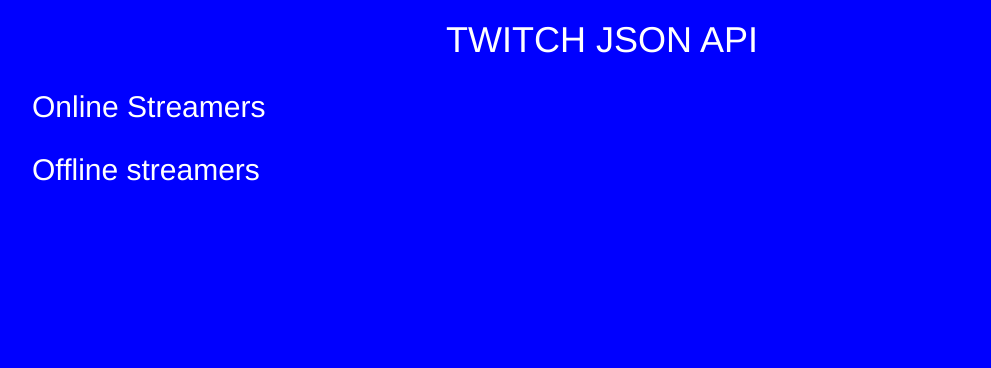
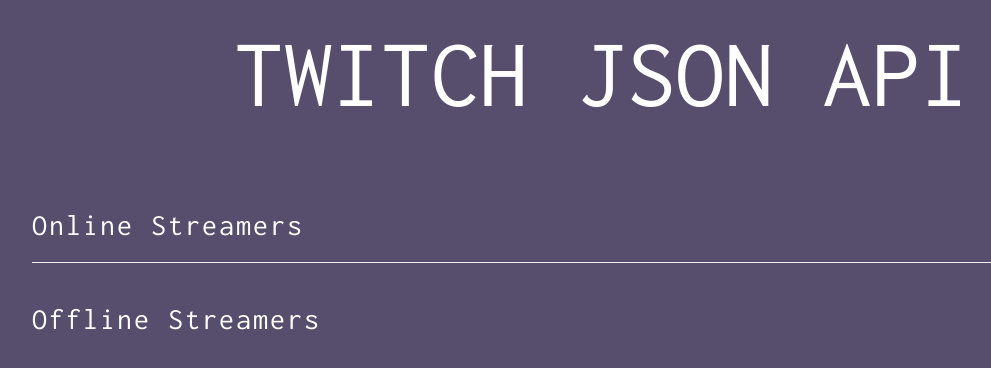
Before and after one commit to fez994/Twitch.tv-JSON-API-, a plain HTML site: page index.html in a window 1280 px wide. Shown: the whole page, without its empty margins (38-1029 px from the left). Drawn offline with nearby package versions, Linux system fonts and the light colour scheme.

Commit message:
Design update

```diff
--- a/css/style.sass
+++ b/css/style.sass
@@ -1,5 +1,5 @@
 body, html
-	background-color: blue!important
+	background-color: #574E6D!important
 	color: white !important
 
 
@@ -10,27 +10,47 @@ img
 	max-height: 80px
 
 
+h1
+	text-transform: uppercase
+	text-align: center
+	font-family: 'Inconsolata', monospace !important
+	font-size: 700% !important
+
+
+h2
+	font-family: 'Inconsolata', monospace !important
+	letter-spacing: 2px
+
+
 .row
 	padding: 5px
 	line-height: 50px
 
 
 .display
-	background-color: green
-
-
+	background-color: #4B586E
+	font-family: 'Inconsolata', monospace
 
 
 .display a
 	color: white
 
 
-h1
-	text-transform: uppercase
-	text-align: center
+.offline-display
+	background-color: #43405D
+	min-width: 100%
+	font-family: 'Inconsolata', monospace
+
+
+#top-container
+	padding-top: 4%
 
 
 
-.offline-display
-	background-color: black
-	min-width: 100%
+#bottom-container
+	padding-bottom: 1%
+
+
+
+a:hover
+	color: white
--- a/index.html
+++ b/index.html
@@ -11,22 +11,27 @@
     <!-- Latest compiled and minified JavaScript -->
     <script src="https://maxcdn.bootstrapcdn.com/bootstrap/3.3.7/js/bootstrap.min.js" integrity="sha384-Tc5IQib027qvyjSMfHjOMaLkfuWVxZxUPnCJA7l2mCWNIpG9mGCD8wGNIcPD7Txa" crossorigin="anonymous"></script>
     <!-- Google Fonts -->
-    <link href="https://fonts.googleapis.com/css?family=Abel" rel="stylesheet">
+    <link href="https://fonts.googleapis.com/css?family=Inconsolata" rel="stylesheet">
 </head>
 <body>
 <!-- Title -->
 <h1>Twitch JSON API</h1>
+
 <!-- online streamers -->
-<div class="container">
+<div class="container" id="top-container">
 <h2>Online Streamers</h2>
+
 	<div class="display">
 
 	</div>
+	<hr>
 </div>
 
+
+
 <!-- offline streamers -->
-<div class="container">
-	<h2>Offline streamers</h2>
+<div class="container" id="bottom-container">
+	<h2>Offline Streamers</h2>
 	<div class="offline-display">
 
 	</div>
--- a/js/index.js
+++ b/js/index.js
@@ -1,6 +1,6 @@
 $(document).ready(function() {
 
-var streamers = ["ESL_SC2", "freecodecamp", "xPeke", "rivalxfactor", "boxbox", "Scarra", "IWillDominate"];
+var streamers = ["ESL_SC2", "freecodecamp", "xPeke", "Doublelift", "boxbox", "Scarra", "IWillDominate", "Gosu"];
 
 $.each(streamers, function(i, val) {
 	var url = "https://wind-bow.gomix.me/twitch-api/streams/" + val + "?callback=?";
```
Also changed, not shown: css/style.css, 1 other file.
